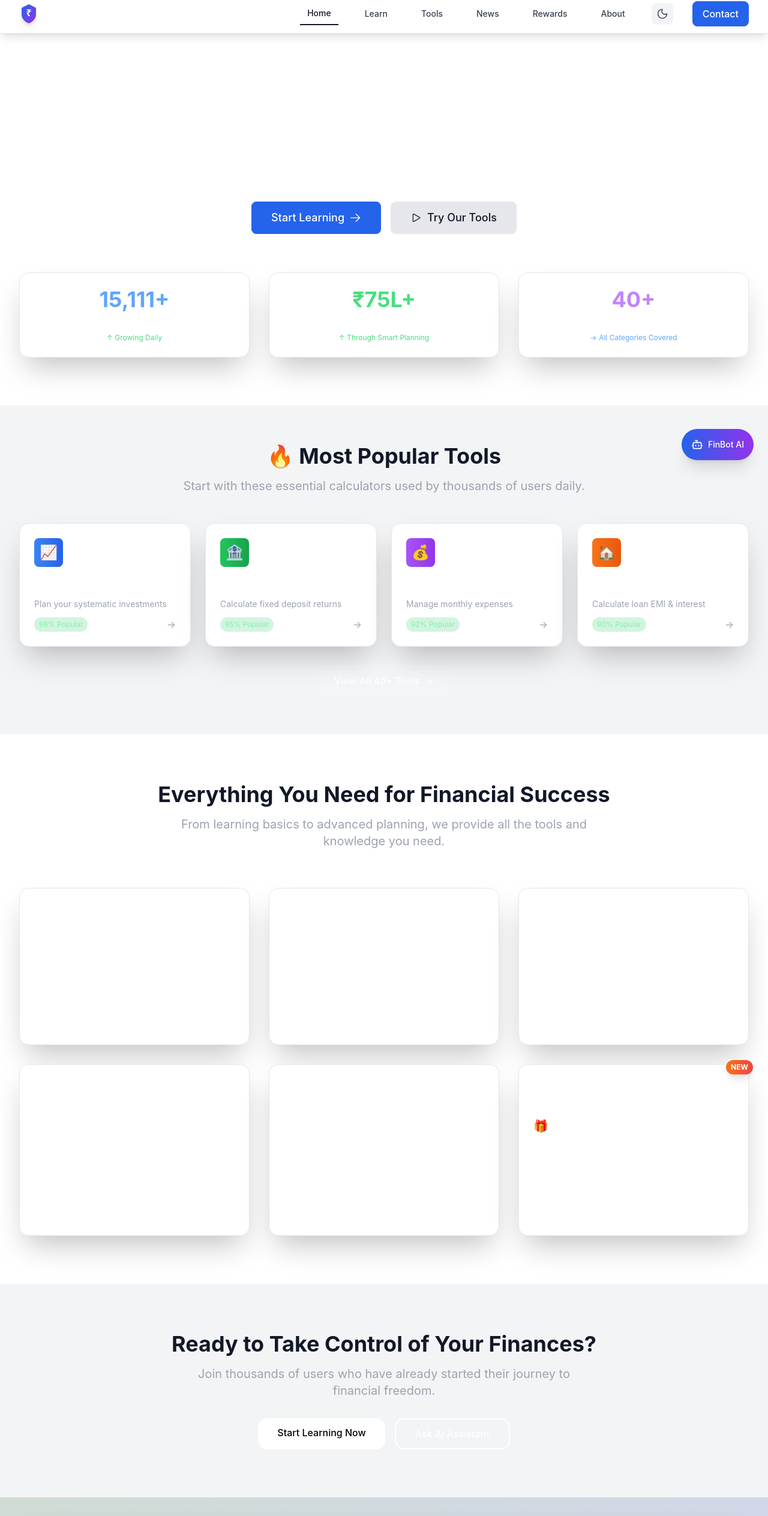
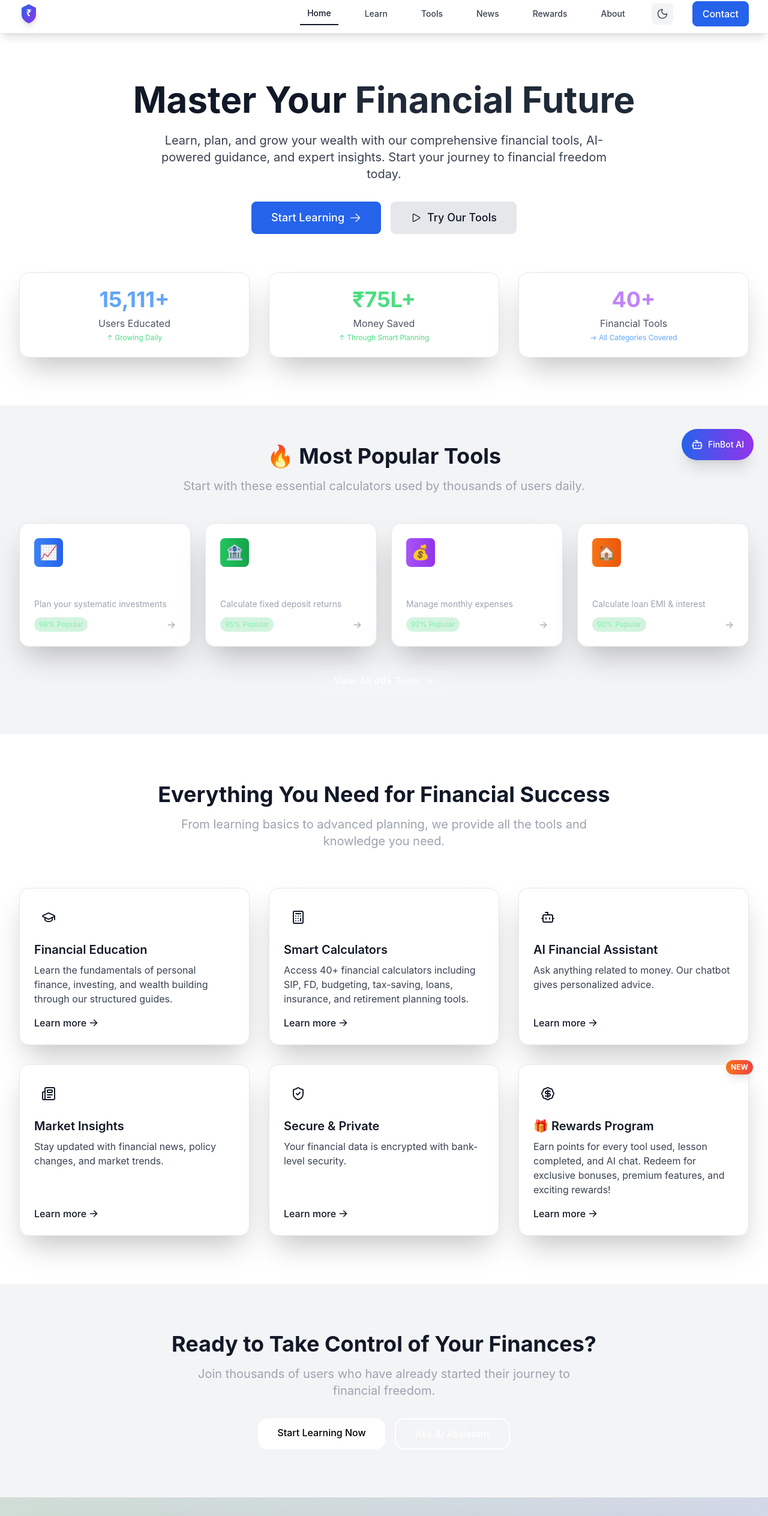
Before and after one commit to Rakesh-dev369/Neocred.in, a React (Vite) app in the folder frontend/: page / in a window 1280 px wide. Shown: the part 9-2536 px from the top of the page at 60% size. Built offline with nearby package versions, Linux system fonts and the light colour scheme.

Commit message:
🔧 Fix Home Page Light Mode Text Visibility Issues

```diff
--- a/frontend/src/components/FeatureCard.jsx
+++ b/frontend/src/components/FeatureCard.jsx
@@ -9,14 +9,14 @@ export default function FeatureCard({ icon: Icon, title, description, link, badg
         </div>
       )}
       <div className="flex items-center justify-center w-12 h-12 bg-white/20 backdrop-blur-md rounded-lg mb-4">
-        <Icon className="h-6 w-6 text-white" />
+        <Icon className="h-6 w-6 text-gray-900 dark:text-white" />
       </div>
-      <h3 className="text-xl font-semibold text-white mb-2">{title}</h3>
-      <p className="text-white/70 mb-4 flex-1">{description}</p>
+      <h3 className="text-xl font-semibold text-gray-900 dark:text-white mb-2">{title}</h3>
+      <p className="text-gray-700 dark:text-white/70 mb-4 flex-1">{description}</p>
       {link && (
         <Link
           to={link}
-          className="text-white hover:text-white/80 font-medium inline-flex items-center transition-colors mt-auto"
+          className="text-gray-900 dark:text-white hover:text-gray-700 dark:hover:text-white/80 font-medium inline-flex items-center transition-colors mt-auto"
         >
           Learn more
           <svg className="ml-1 h-4 w-4" fill="currentColor" viewBox="0 0 20 20">
--- a/frontend/src/components/HeroSection.jsx
+++ b/frontend/src/components/HeroSection.jsx
@@ -44,11 +44,11 @@ export default function HeroSection() {
     <section className="py-20 relative overflow-hidden">
       <div className="max-w-7xl mx-auto px-4 sm:px-6 lg:px-8">
         <div className="text-center">
-          <h1 className="text-4xl md:text-6xl font-bold text-white mb-6">
+          <h1 className="text-4xl md:text-6xl font-bold text-gray-900 dark:text-white mb-6">
             Master Your
-            <span className="text-white/90"> Financial Future</span>
+            <span className="text-gray-800 dark:text-white/90"> Financial Future</span>
           </h1>
-          <p className="text-xl text-white/80 mb-8 max-w-3xl mx-auto">
+          <p className="text-xl text-gray-700 dark:text-white/80 mb-8 max-w-3xl mx-auto">
             Learn, plan, and grow your wealth with our comprehensive financial tools,
             AI-powered guidance, and expert insights. Start your journey to financial freedom today.
           </p>
@@ -76,19 +76,19 @@ export default function HeroSection() {
               <div className="text-4xl font-bold text-blue-400 mb-2">
                 {userCount.toLocaleString()}+
               </div>
-              <div className="text-white/70 mb-1">Users Educated</div>
+              <div className="text-gray-600 dark:text-white/70 mb-1">Users Educated</div>
               <div className="text-xs text-green-400">↑ Growing Daily</div>
             </div>
             <div className="glass-card text-center hover:bg-white/15 transition-all duration-300 cursor-pointer hover:scale-105">
               <div className="text-4xl font-bold text-green-400 mb-2">
                 ₹{Math.floor(moneyCount / 100000)}L+
               </div>
-              <div className="text-white/70 mb-1">Money Saved</div>
+              <div className="text-gray-600 dark:text-white/70 mb-1">Money Saved</div>
               <div className="text-xs text-green-400">↑ Through Smart Planning</div>
             </div>
             <div className="glass-card text-center hover:bg-white/15 transition-all duration-300 cursor-pointer hover:scale-105">
               <div className="text-4xl font-bold text-purple-400 mb-2">{toolCount}+</div>
-              <div className="text-white/70 mb-1">Financial Tools</div>
+              <div className="text-gray-600 dark:text-white/70 mb-1">Financial Tools</div>
               <div className="text-xs text-blue-400">→ All Categories Covered</div>
             </div>
           </div>
--- a/frontend/src/components/TestimonialCard.jsx
+++ b/frontend/src/components/TestimonialCard.jsx
@@ -8,20 +8,20 @@ export default function TestimonialCard({ name, role, content, rating = 5, avata
           <StarIcon key={i} className="h-5 w-5 text-yellow-400" />
         ))}
       </div>
-      <blockquote className="text-white/80 mb-4">
+      <blockquote className="text-gray-700 dark:text-white/80 mb-4">
         "{content}"
       </blockquote>
       <div className="flex items-center">
         <div className="flex-shrink-0">
           <div className="h-10 w-10 bg-white/20 backdrop-blur-md rounded-full flex items-center justify-center">
-            <span className="text-white font-medium text-sm">
+            <span className="text-gray-900 dark:text-white font-medium text-sm">
               {name.charAt(0)}
             </span>
           </div>
         </div>
         <div className="ml-3">
-          <p className="text-sm font-medium text-white">{name}</p>
-          <p className="text-sm text-white/60">{role}</p>
+          <p className="text-sm font-medium text-gray-900 dark:text-white">{name}</p>
+          <p className="text-sm text-gray-600 dark:text-white/60">{role}</p>
         </div>
       </div>
     </div>
--- a/frontend/src/pages/Home.jsx
+++ b/frontend/src/pages/Home.jsx
@@ -107,16 +107,16 @@ export default function Home() {
               {isLoading ? (
                 <div className="flex items-center justify-center gap-3 mb-2">
                   <div className="animate-spin rounded-full h-6 w-6 border-b-2 border-yellow-400"></div>
-                  <span className="text-white/70">Loading your progress...</span>
+                  <span className="text-gray-600 dark:text-white/70">Loading your progress...</span>
                 </div>
               ) : userPoints > 0 ? (
                 <>
                   <div className="flex items-center justify-center gap-3 mb-2">
                     <Coins className="h-6 w-6 text-yellow-400" />
                     <span className="text-2xl font-bold text-yellow-400">{userPoints.toLocaleString()}</span>
-                    <span className="text-white/70">Learning Points Earned</span>
+                    <span className="text-gray-600 dark:text-white/70">Learning Points Earned</span>
                   </div>
-                  <p className="text-white/60 text-sm mb-4">
+                  <p className="text-gray-500 dark:text-white/60 text-sm mb-4">
                     Keep learning to earn more points and unlock exclusive rewards!
                   </p>
                   <Link
@@ -312,12 +312,12 @@ export default function Home() {
           <div className="glass-card">
             <div className="flex items-center justify-center gap-4 text-sm">
               <span className="text-green-400 animate-pulse">•</span>
-              <span className="text-white/80">Live Activity:</span>
-              <span className="text-white">Priya just earned 25 points from SIP Calculator</span>
-              <span className="text-white/50">|</span>
-              <span className="text-white">Rahul completed Budget Planning lesson</span>
-              <span className="text-white/50">|</span>
-              <span className="text-white">Anita redeemed Premium Features</span>
+              <span className="text-gray-700 dark:text-white/80">Live Activity:</span>
+              <span className="text-gray-900 dark:text-white">Priya just earned 25 points from SIP Calculator</span>
+              <span className="text-gray-500 dark:text-white/50">|</span>
+              <span className="text-gray-900 dark:text-white">Rahul completed Budget Planning lesson</span>
+              <span className="text-gray-500 dark:text-white/50">|</span>
+              <span className="text-gray-900 dark:text-white">Anita redeemed Premium Features</span>
             </div>
           </div>
         </div>
```
